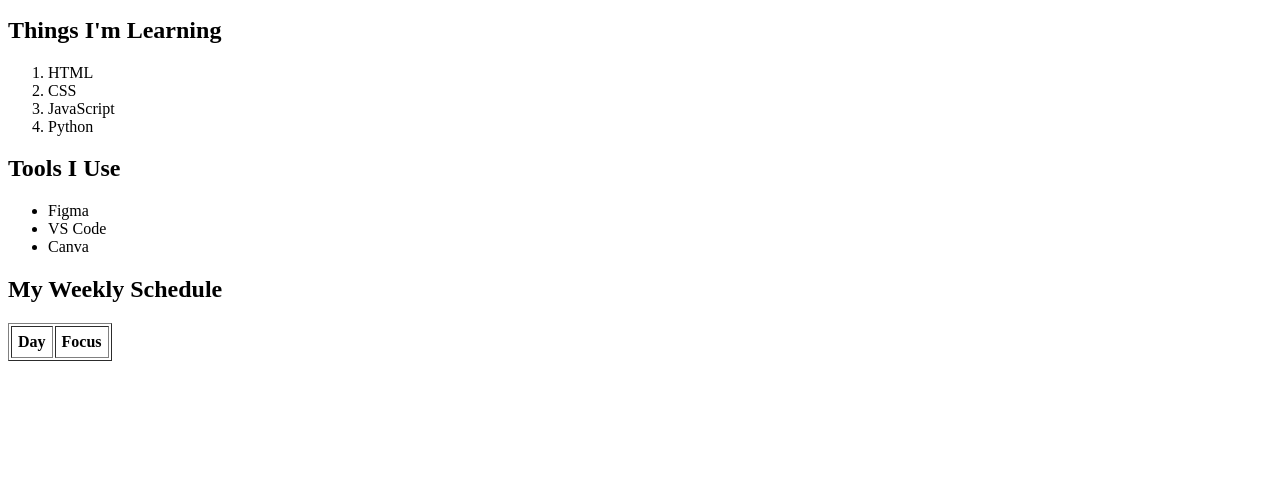
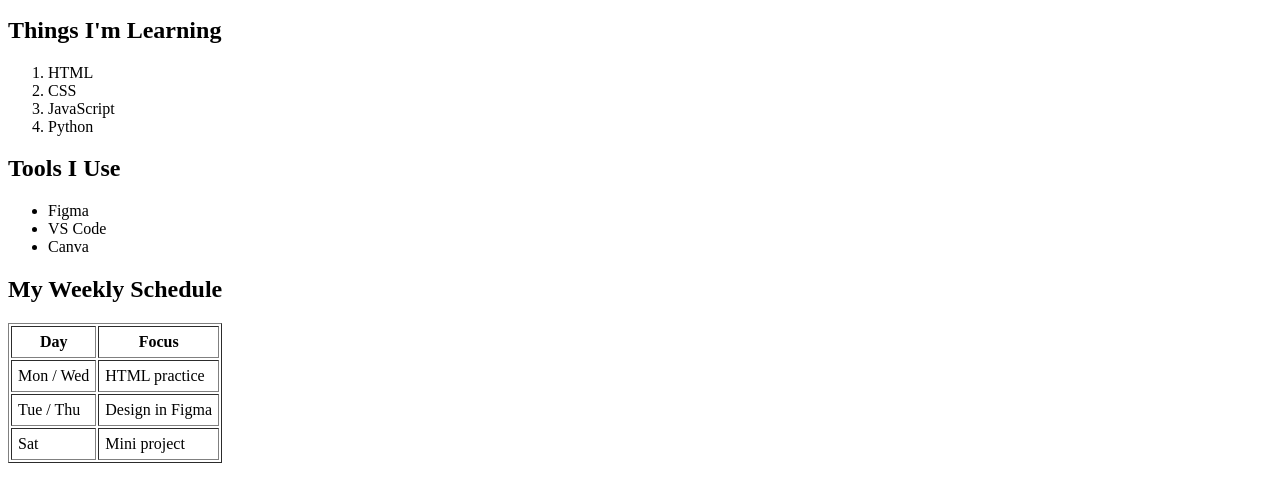
Before and after one commit to cowniv/01-html-about-me, a plain HTML site: page index.html in a window 1280 px wide. Shown: the part 204-706 px from the top of the page. Drawn offline with Linux system fonts and the light colour scheme.

Commit message:
feat: fill in weekly practice schedule

```diff
--- a/index.html
+++ b/index.html
@@ -44,6 +44,9 @@
         <tr><th>Day</th><th>Focus</th></tr>
       </thead>
       <tbody>
+        <tr><td>Mon / Wed</td><td>HTML practice</td></tr>
+        <tr><td>Tue / Thu</td><td>Design in Figma</td></tr>
+        <tr><td>Sat</td><td>Mini project</td></tr>
       </tbody>
     </table>
   </section>
```
